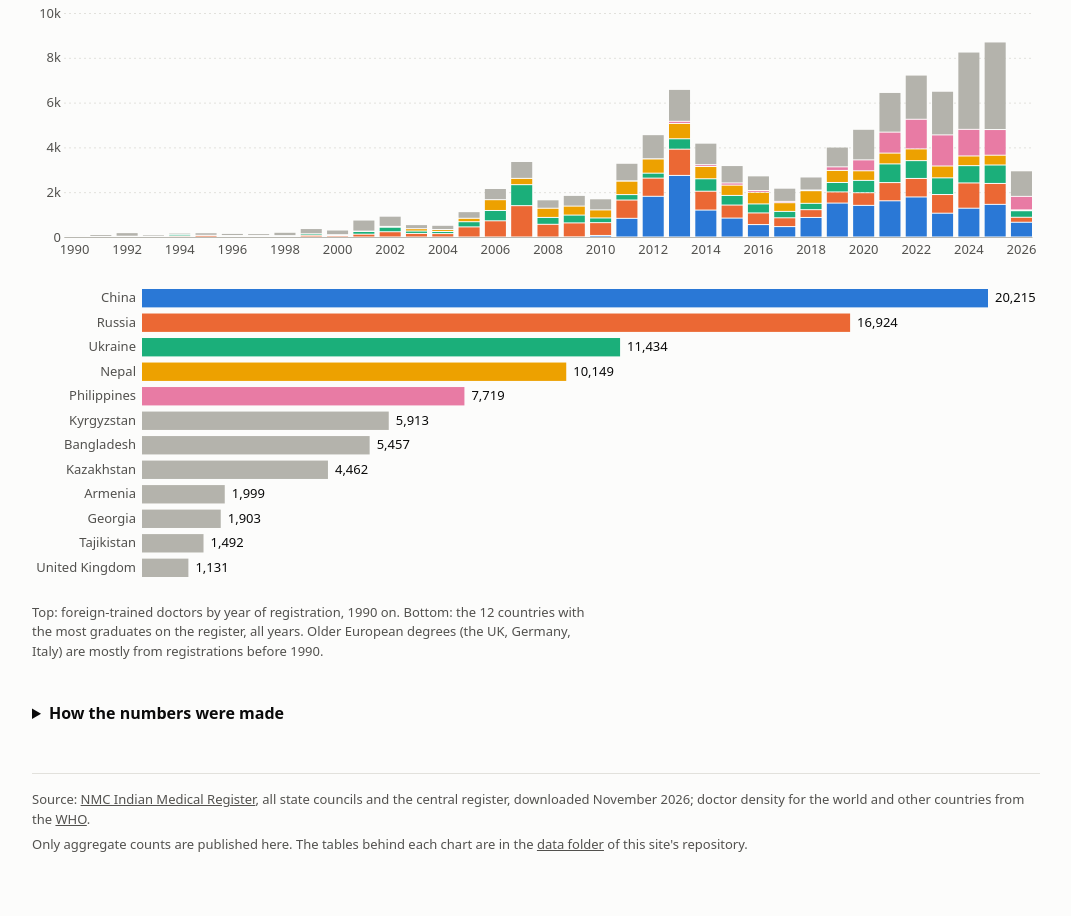
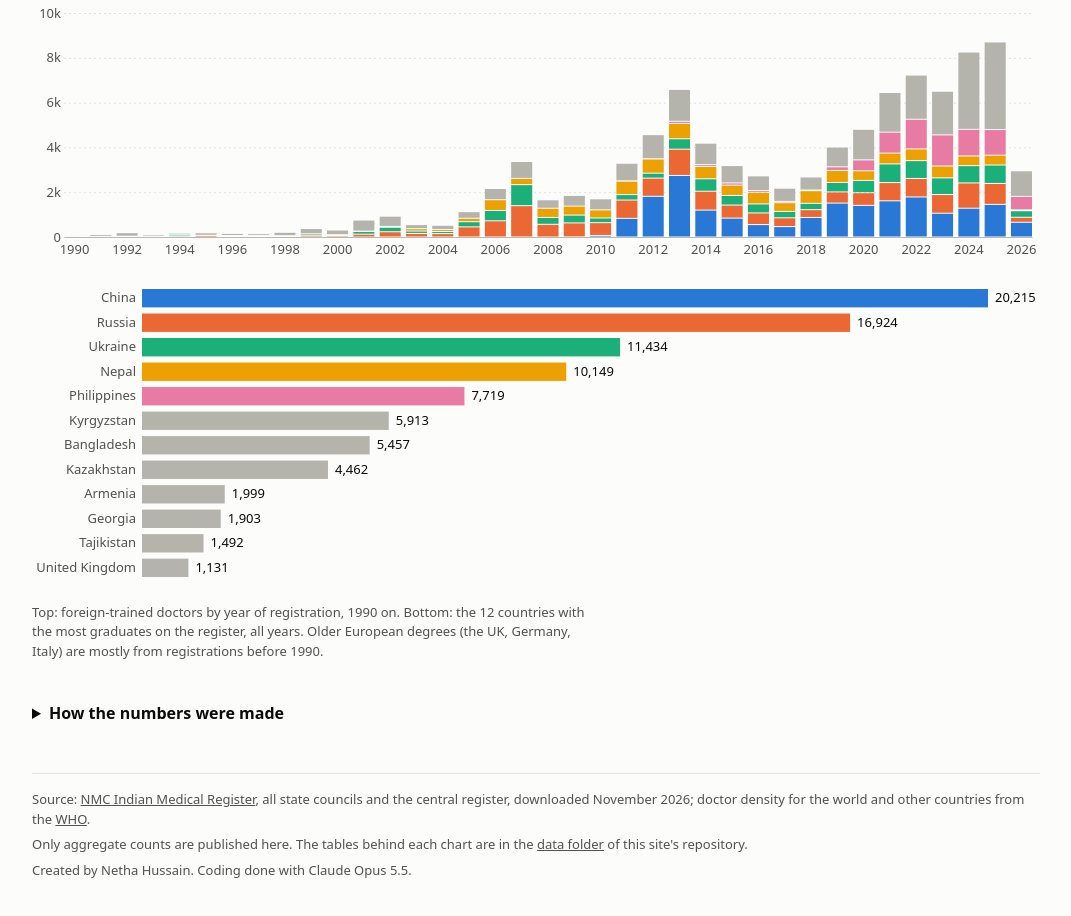
Before and after one commit to nethahussain/india-doctors-dashboard, a plain HTML site: page index.html in a window 1280 px wide. Shown: the part 6518-7434 px from the top of the page, without its empty margins (104-1175 px from the left). Drawn offline with nearby package versions, Linux system fonts and the light colour scheme.

Commit message:
Credit Netha Hussain as creator, coding with Claude Opus 5.5
Co-Authored-By: Claude Opus 5.5 <noreply@anthropic.com>

```diff
--- a/index.html
+++ b/index.html
@@ -341,6 +341,7 @@ window.dash = (() => {
       <li>Populations: Report of the Technical Group on Population Projections, 2011–2036 (National Commission on Population, 2020), for 1 July 2026; Kerala districts: 2011 census.</li>
     </ul>
   </details>
+
 </div>
 
 <script>
@@ -1471,6 +1472,7 @@ kdDraw('home-chart', (el) => {
 <footer class="site-foot">
   <span>Source: <a href="https://nmc.org.in/information-desk/indian-medical-register/">NMC Indian Medical Register</a>, all state councils and the central register, downloaded November 2026; doctor density for the world and other countries from the <a href="https://data.who.int/indicators/i/CCCEBB2/217795A">WHO</a>.</span>
   <span>Only aggregate counts are published here. The tables behind each chart are in the <a href="https://github.com/nethahussain/india-doctors-dashboard/tree/main/data">data folder</a> of this site's repository.</span>
+  <span>Created by Netha Hussain. Coding done with Claude Opus 5.5.</span>
 </footer>
 </main>
 </body>
```
